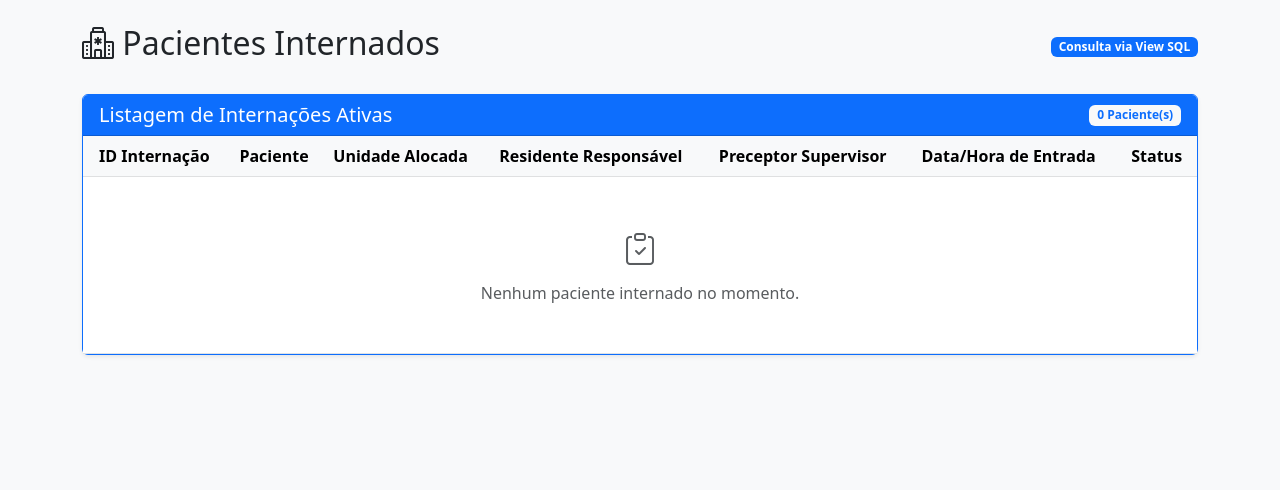
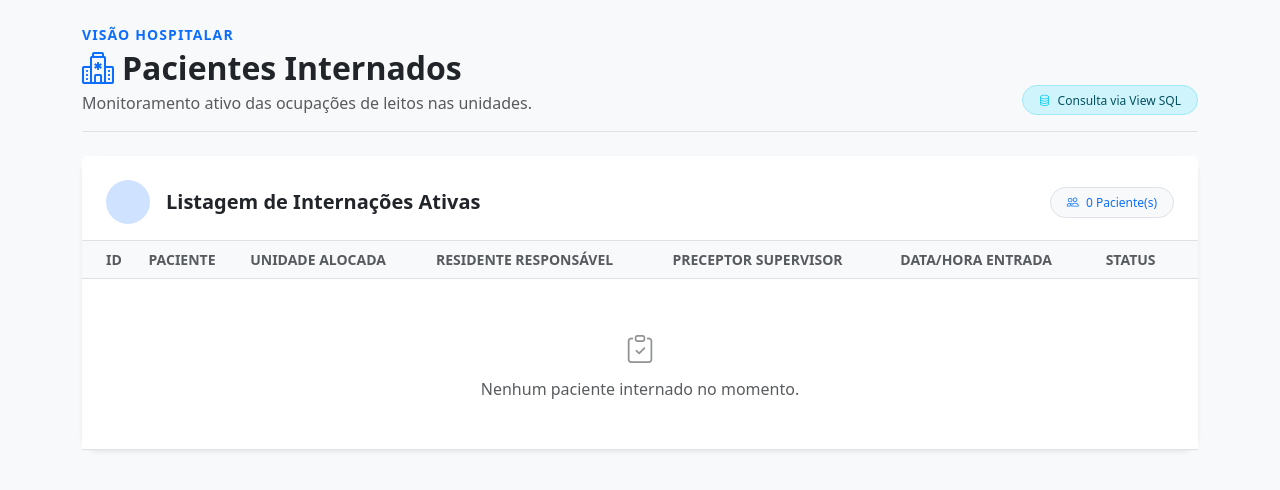
Before and after one commit to antoniofpneto/Sistema-de-Gestao-Hospitalar-Dra-Yuska-Maritan-Brito-Projeto-Banco-de-Dados-, a Flask app: template app/templates/pacientes_internados.html in a window 1280 px wide. Shown: the part 80-570 px from the top of the page. Run offline with Flask 3, Linux system fonts and the light colour scheme; the template is opened without the code that fills it, so the values that code supplies are empty; some libraries are stand-ins or nearby versions.

Commit message:
styles(pacientes internados): Remodela o Frontend da página de Pacientes Internados

```diff
--- a/app/templates/pacientes_internados.html
+++ b/app/templates/pacientes_internados.html
@@ -1,49 +1,78 @@
 {% extends 'base.html' %}
 
 {% block content %}
-<div class="d-flex justify-content-between align-items-center mb-4">
-    <h2><i class="bi bi-hospital"></i> Pacientes Internados</h2>
-    <span class="badge bg-primary text-white">Consulta via View SQL</span>
+<!-- ============================================================ -->
+<!-- CABEÇALHO -->
+<!-- ============================================================ -->
+<div class="d-flex flex-wrap justify-content-between align-items-end gap-3 mb-4 pb-3 border-bottom">
+    <div>
+        <span class="text-uppercase small fw-semibold text-primary d-block mb-1" style="letter-spacing:.08em;">
+            Visão Hospitalar
+        </span>
+        <h2 class="fw-bold text-dark mb-1">
+            <i class="bi bi-hospital text-primary me-2"></i>Pacientes Internados
+        </h2>
+        <p class="text-muted mb-0">Monitoramento ativo das ocupações de leitos nas unidades.</p>
+    </div>
+    <span class="badge bg-info-subtle text-info-emphasis border border-info-subtle rounded-pill px-3 py-2 fw-medium" title="Gerado pela vw_pacientes_internados">
+        <i class="bi bi-database me-1 text-info"></i> Consulta via View SQL
+    </span>
 </div>
 
-<div class="card shadow-sm border-primary">
-    <div class="card-header bg-primary text-white d-flex justify-content-between align-items-center">
-        <h5 class="mb-0">Listagem de Internações Ativas</h5>
-        <span class="badge bg-light text-primary">{{ internados|length }} Paciente(s)</span>
+<!-- ============================================================ -->
+<!-- CONTEÚDO PRINCIPAL (CARD & TABELA) -->
+<!-- ============================================================ -->
+<div class="card border-0 shadow-sm rounded-4 mb-5">
+    <div class="card-header bg-white border-bottom pt-4 px-4 pb-3 d-flex justify-content-between align-items-center flex-wrap gap-2">
+        <div class="d-flex align-items-center gap-3">
+            <div class="bg-primary-subtle text-primary rounded-circle d-flex align-items-center justify-content-center" style="width: 44px; height: 44px;">
+                <i class="bi bi-bed fs-5"></i>
+            </div>
+            <h5 class="fw-bold text-dark mb-0">Listagem de Internações Ativas</h5>
+        </div>
+        <span class="badge bg-light border text-primary rounded-pill px-3 py-2 fw-medium">
+            <i class="bi bi-people me-1"></i> {{ internados|length }} Paciente(s)
+        </span>
     </div>
+
     <div class="card-body p-0">
         <div class="table-responsive">
-            <table class="table table-hover align-middle mb-0">
+            <table class="table table-hover align-middle mb-0 custom-table">
                 <thead class="table-light">
                     <tr>
-                        <th class="ps-3">ID Internação</th>
-                        <th>Paciente</th>
-                        <th>Unidade Alocada</th>
-                        <th>Residente Responsável</th>
-                        <th>Preceptor Supervisor</th>
-                        <th>Data/Hora de Entrada</th>
-                        <th>Status</th>
+                        <th class="ps-4 text-uppercase small text-muted fw-semibold">ID</th>
+                        <th class="text-uppercase small text-muted fw-semibold">Paciente</th>
+                        <th class="text-uppercase small text-muted fw-semibold">Unidade Alocada</th>
+                        <th class="text-uppercase small text-muted fw-semibold">Residente Responsável</th>
+                        <th class="text-uppercase small text-muted fw-semibold">Preceptor Supervisor</th>
+                        <th class="text-uppercase small text-muted fw-semibold">Data/Hora Entrada</th>
+                        <th class="text-uppercase small text-muted fw-semibold pe-4">Status</th>
                     </tr>
                 </thead>
                 <tbody>
                     {% for p in internados %}
                     <tr>
-                        <td class="ps-3 text-muted fw-bold">#{{ p.id_internacao }}</td>
-                        <td class="fw-medium">{{ p.nome_paciente }}</td>
-                        <td><span class="badge bg-secondary">{{ p.nome_unidade }}</span></td>
-                        <td>{{ p.nome_residente }}</td>
-                        <td>{{ p.nome_preceptor }}</td>
-                        <td>{{ p.data_hora_entrada.strftime('%d/%m/%Y %H:%M') }}</td>
+                        <td class="ps-4 text-muted fw-medium font-monospace small">#{{ p.id_internacao }}</td>
+                        <td class="fw-semibold text-dark">{{ p.nome_paciente }}</td>
                         <td>
-                            <span class="badge bg-danger rounded-pill">
-                                <i class="bi bi-circle-fill spinner-grow spinner-grow-sm" style="width: 0.5rem; height: 0.5rem;"></i> Internado
+                            <span class="badge bg-secondary-subtle text-secondary-emphasis rounded-pill fw-medium px-3 py-1">{{ p.nome_unidade }}</span>
+                        </td>
+                        <td class="text-muted fw-medium">{{ p.nome_residente }}</td>
+                        <td class="text-muted fw-medium">{{ p.nome_preceptor }}</td>
+                        <td class="text-muted small fw-medium">
+                            <i class="bi bi-clock me-1"></i> {{ p.data_hora_entrada.strftime('%d/%m/%Y %H:%M') }}
+                        </td>
+                        <td class="pe-4">
+                            <!-- Efeito pulsante suave adaptado ao design corporativo -->
+                            <span class="badge bg-danger-subtle text-danger rounded-pill fw-medium px-3 py-1 d-inline-flex align-items-center">
+                                <i class="bi bi-circle-fill spinner-grow spinner-grow-sm me-2" style="width: 0.4rem; height: 0.4rem;"></i> Internado
                             </span>
                         </td>
                     </tr>
                     {% else %}
                     <tr>
                         <td colspan="7" class="text-center text-muted py-5">
-                            <i class="bi bi-clipboard-check fs-2 d-block mb-2"></i>
+                            <i class="bi bi-clipboard-check fs-3 d-block mb-2 text-body-tertiary"></i>
                             Nenhum paciente internado no momento.
                         </td>
                     </tr>
@@ -53,4 +82,11 @@
         </div>
     </div>
 </div>
+
+<style>
+    /* Suaviza a transição do hover na tabela */
+    .custom-table tbody tr {
+        transition: background-color 0.15s ease-in-out;
+    }
+</style>
 {% endblock %}
```
